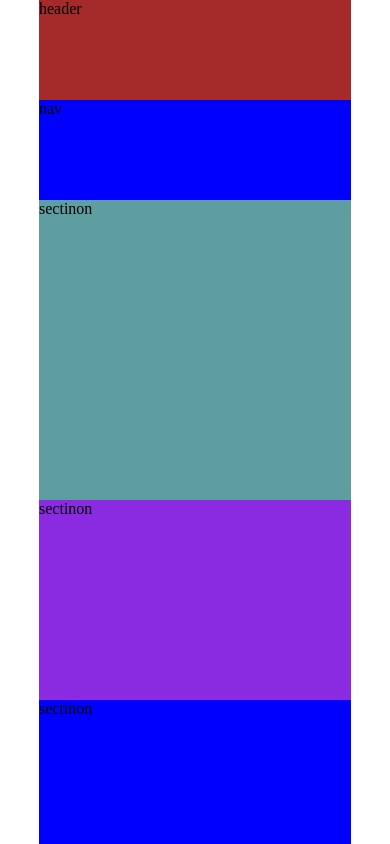
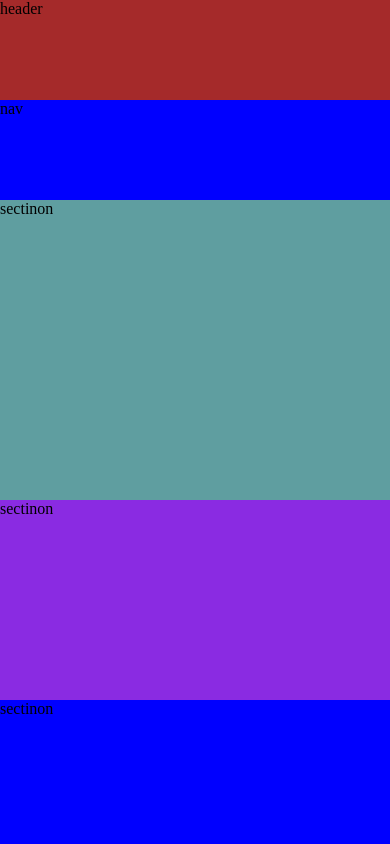
Before and after one commit to Kaikeeliass/Reponsividade_Galera_Tech_aula_07, a plain HTML site: page index.html in a window 390 px wide. Shown: the top 844 px of the page. Drawn offline with Linux system fonts and the light colour scheme.

Commit message:
Add files via upload

```diff
--- a/style.css
+++ b/style.css
@@ -63,6 +63,7 @@ footer
     float: left;
 }
 @media only screen and (max-width: 600px){
+    main{width: 100%;}
     aside{ display: none;} /* display none é para não aparecer*/
     #a{width: 100%;  background-color: cadetblue;}
     #b{width: 100%; background-color: blueviolet;}
```
